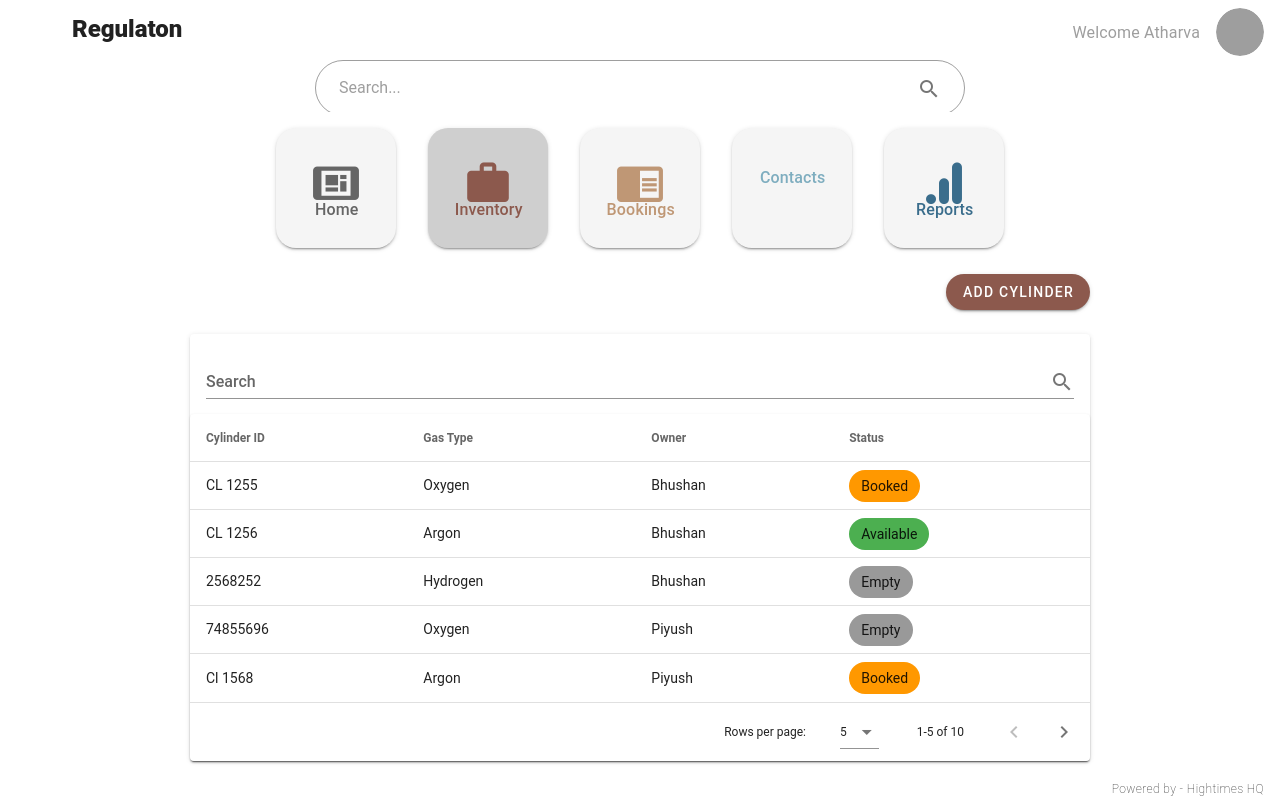
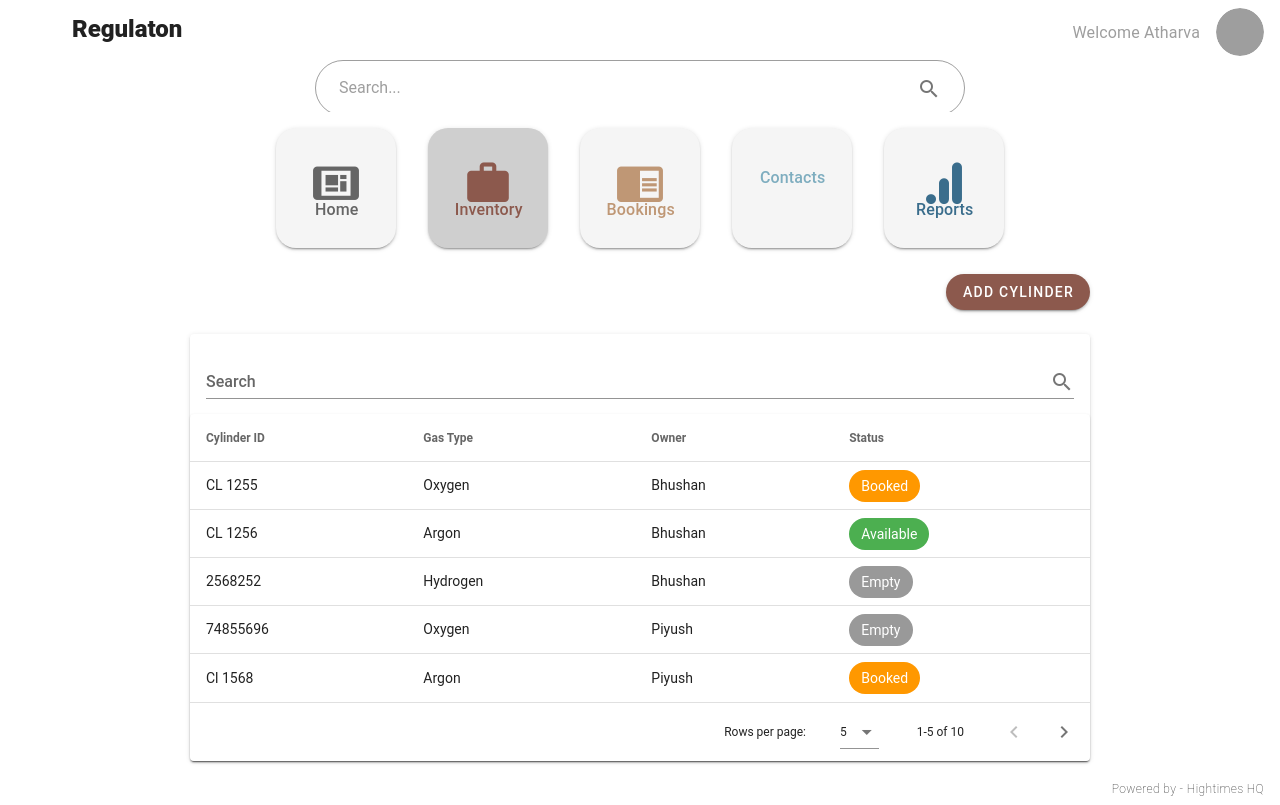
Before and after one commit to high-times/regulaton-frontend, a Vue app: page /#/inventory in a window 1280 px wide. Built offline with nearby package versions, Linux system fonts and the light colour scheme; grey boxes are pictures that could not be loaded; a small style sheet from the web is missing; what vue-apexcharts would draw is missing.

Commit message:
Datatable status colored

```diff
--- a/src/components/Datatable.vue
+++ b/src/components/Datatable.vue
@@ -17,7 +17,7 @@
         >
 
             <template v-slot:item.status="{ item }">
-                <v-chip :color="`${getColor(item.status)}`">{{ item.status }}</v-chip>
+                <v-chip :color="`${getColor(item.status)}`" text-color="white">{{ item.status }}</v-chip>
             </template>
         </v-data-table>
     </v-card>
```
